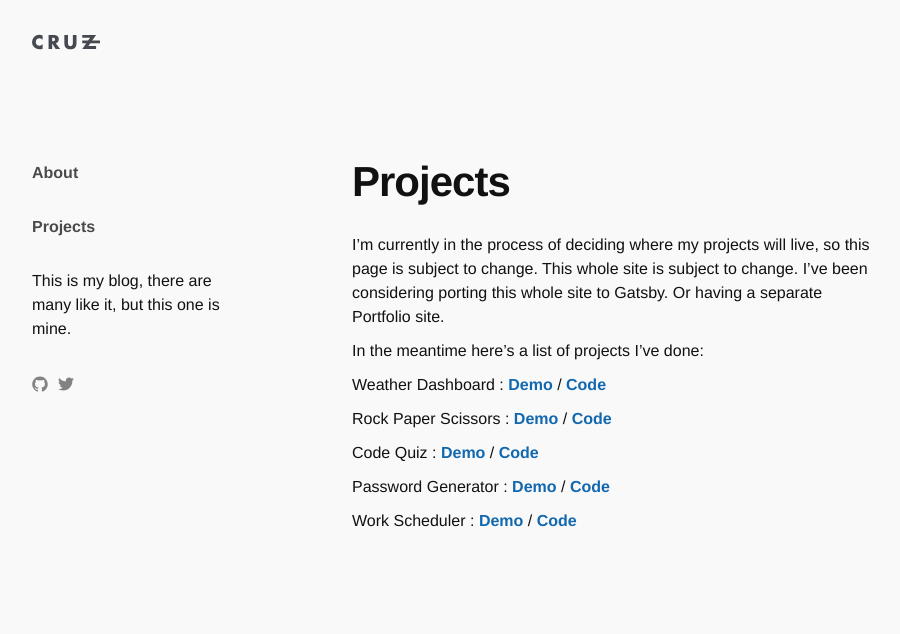
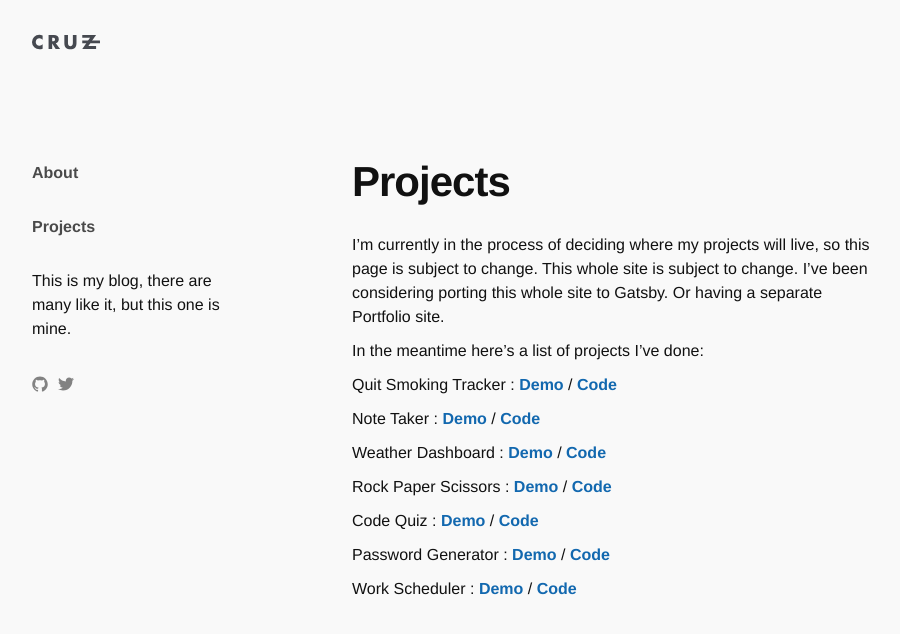
Before and after one commit to yarocruz/yarocruz.github.io, a Jekyll site: the page built from projects.md, in a window 1280 px wide. Shown: the top 634 px of the page, without its empty margins (138-1038 px from the left). Built offline with Jekyll 4.4.1, drawn with Linux system fonts in a browser that asks for light colours; some web fonts are replaced.

Commit message:
added two more projects to projects page

```diff
--- a/projects.md
+++ b/projects.md
@@ -8,6 +8,10 @@ I'm currently in the process of deciding where my projects will live, so this pa
 
 In the meantime here's a list of projects I've done:
 
+Quit Smoking Tracker : [Demo](https://quit-smoking-date.netlify.com/) / [Code](https://github.com/yarocruz/quit-smoking-date)
+
+Note Taker : [Demo](https://secret-ravine-58567.herokuapp.com/) / [Code](https://github.com/yarocruz/note-taker)
+
 Weather Dashboard : [Demo](https://yarocruz.github.io/weather-dashboard/) / [Code](https://github.com/yarocruz/weather-dashboard)
 
 Rock Paper Scissors : [Demo](https://yarocruz.github.io/rps/) / [Code](https://github.com/yarocruz/rps)
```
